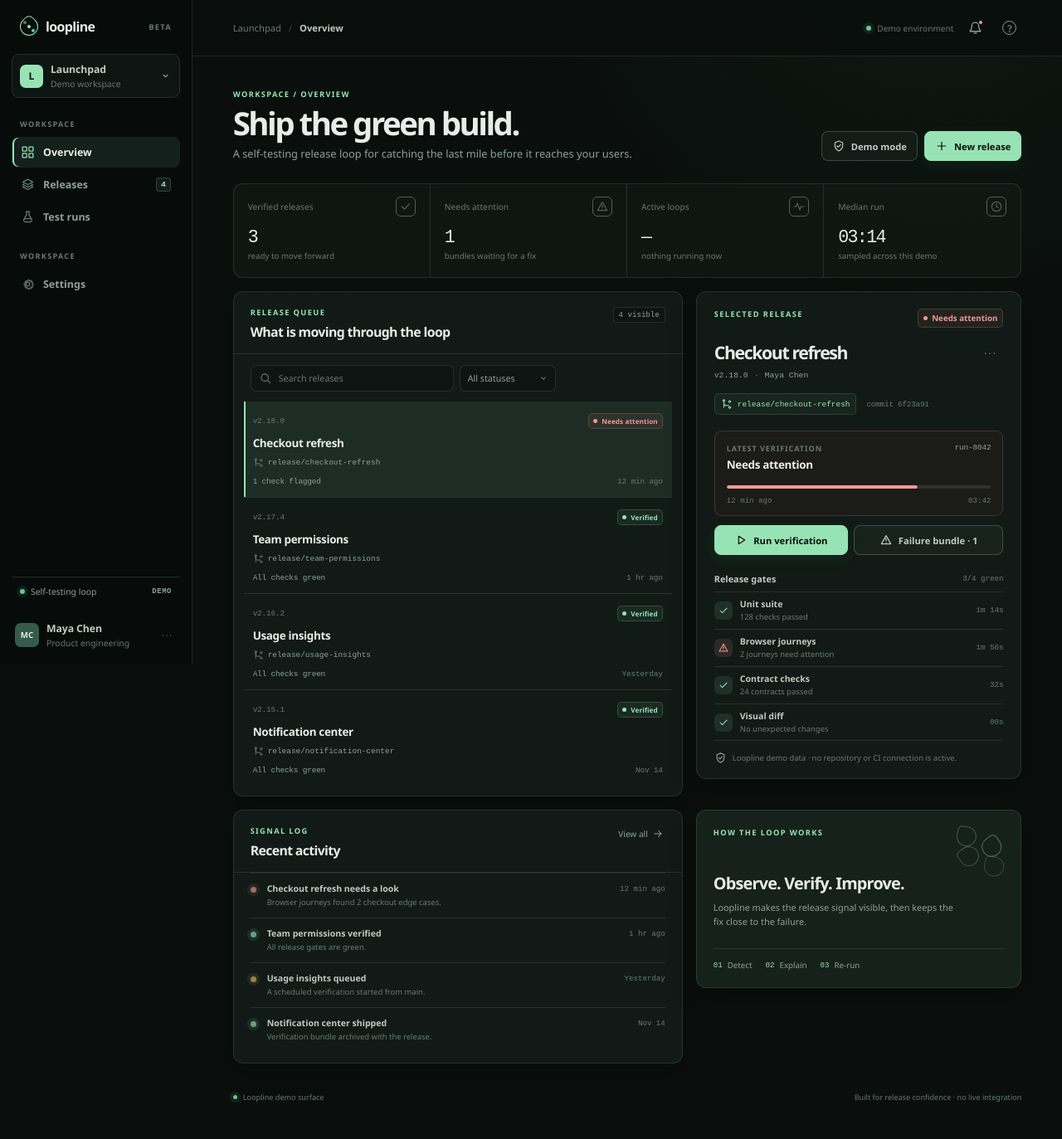
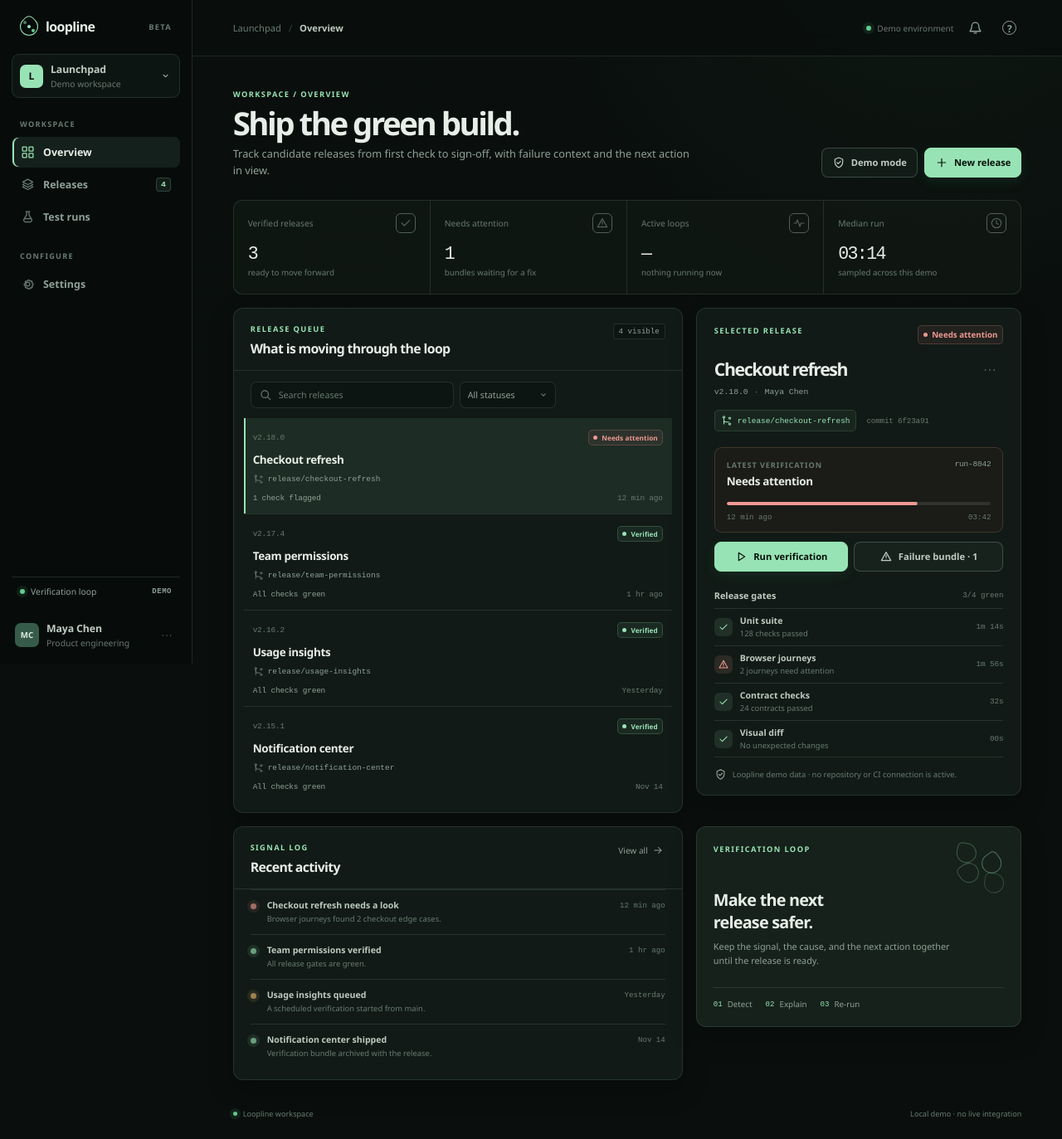
Before and after one commit to hemanthreddykoduru/Loopline, a React (Vite) app: page / in a window 1280 px wide. Shown: the whole page at 83% size. Built offline with nearby package versions, Linux system fonts and the light colour scheme.

Commit message:
style(ui): polish Loopline product system

```diff
--- a/index.html
+++ b/index.html
@@ -4,7 +4,11 @@
     <meta charset="UTF-8" />
     <meta name="viewport" content="width=device-width, initial-scale=1.0" />
     <meta name="theme-color" content="#08110f" />
-    <meta name="description" content="Loopline is a release verification cockpit for teams that ship with confidence." />
+    <meta name="description" content="A release verification cockpit for tracking checks, failures, and sign-off." />
+    <meta property="og:title" content="Loopline — Release verification cockpit" />
+    <meta property="og:description" content="Track candidate releases from first check to sign-off, with failure context and the next action in view." />
+    <meta property="og:type" content="website" />
+    <link rel="icon" href="favicon.svg" type="image/svg+xml" />
     <title>Loopline — Release verification cockpit</title>
   </head>
   <body>
--- a/src/App.jsx
+++ b/src/App.jsx
@@ -329,14 +329,14 @@ function CheckRow({ check }) {
 
 function PageHeading({ eyebrow, title, children, description }) {
   return (
-    <div className="page-heading">
+    <header className="page-heading">
       <div>
         <div className="eyebrow">{eyebrow}</div>
         <h1>{title}</h1>
         {description ? <p>{description}</p> : null}
       </div>
       {children ? <div className="page-heading-actions">{children}</div> : null}
-    </div>
+    </header>
   )
 }
 
@@ -589,7 +589,7 @@ function App() {
             <h2>{selectedRelease.name}</h2>
             <span className="detail-version">{selectedRelease.version} <span>·</span> {selectedRelease.owner}</span>
           </div>
-          <button type="button" className="icon-button" aria-label="More release options" title="More release options">
+           <button type="button" className="icon-button" aria-label="More release options" title="More release options" onClick={() => showNotice('Release actions are intentionally limited in this demo.')}>
             <Icon name="dots" size={18} />
           </button>
         </div>
@@ -683,7 +683,7 @@ function App() {
         <PageHeading
           eyebrow="Workspace / Overview"
           title="Ship the green build."
-          description="A self-testing release loop for catching the last mile before it reaches your users."
+          description="Track candidate releases from first check to sign-off, with failure context and the next action in view."
         >
           <button type="button" className="button button-secondary" onClick={() => showNotice('Loopline is running in demo mode.')}>
             <Icon name="shield" size={16} /> Demo mode
@@ -705,10 +705,10 @@ function App() {
           {renderDetailPanel()}
           {renderTimeline()}
           <section className="panel loop-panel">
-            <div className="panel-kicker">How the loop works</div>
-            <div className="loop-mark" aria-hidden="true"><span /><span /><span /><span /></div>
-            <h2>Observe. Verify. Improve.</h2>
-            <p>Loopline makes the release signal visible, then keeps the fix close to the failure.</p>
+             <div className="panel-kicker">Verification loop</div>
+             <div className="loop-mark" aria-hidden="true"><span /><span /><span /><span /></div>
+             <h2>Make the next release safer.</h2>
+             <p>Keep the signal, the cause, and the next action together until the release is ready.</p>
             <div className="loop-steps">
               <span><b>01</b> Detect</span>
               <span><b>02</b> Explain</span>
@@ -791,7 +791,7 @@ function App() {
         <PageHeading
           eyebrow="Workspace / Settings"
           title="Control the loop."
-          description="Shape how this demo reports signals, keeps history, and explains what happens next."
+          description="Shape how this workspace reports signals, keeps history, and explains what happens next."
         />
         <div className="settings-grid">
           <section className="panel settings-panel">
@@ -812,8 +812,8 @@ function App() {
           </section>
           <section className="panel settings-panel settings-about">
             <span className="about-badge"><Icon name="pulse" size={15} /> LOOPLINE / DEMO</span>
-            <h2>Self-testing, made legible.</h2>
-            <p>Loopline is a concept cockpit for a release loop that tests itself. It shows the decision surface without claiming a live integration.</p>
+             <h2>A clear release signal.</h2>
+             <p>Loopline keeps release evidence close to the decision it supports, without claiming a live repository connection.</p>
             <button type="button" className="button button-secondary" onClick={() => showNotice('No external services are connected in this demo.')}>
               <Icon name="external" size={15} /> About this demo
             </button>
@@ -832,6 +832,7 @@ function App() {
 
   return (
     <div className="app-shell">
+      <a className="skip-link" href="#main-content">Skip to content</a>
       <aside className="sidebar" aria-label="Primary navigation">
         <div className="brand-lockup">
           <span className="brand-orbit" aria-hidden="true"><span /></span>
@@ -845,43 +846,43 @@ function App() {
         </button>
         <nav className="primary-nav">
           <span className="nav-label">Workspace</span>
-          <button type="button" className={`nav-item ${activeView === 'overview' ? 'nav-item-active' : ''}`} onClick={() => setActiveView('overview')} data-testid="nav-overview">
+          <button type="button" className={`nav-item ${activeView === 'overview' ? 'nav-item-active' : ''}`} onClick={() => setActiveView('overview')} aria-current={activeView === 'overview' ? 'page' : undefined} data-testid="nav-overview">
             <Icon name="grid" size={17} /> <span>Overview</span>
           </button>
-          <button type="button" className={`nav-item ${activeView === 'releases' ? 'nav-item-active' : ''}`} onClick={() => setActiveView('releases')} data-testid="nav-releases">
+          <button type="button" className={`nav-item ${activeView === 'releases' ? 'nav-item-active' : ''}`} onClick={() => setActiveView('releases')} aria-current={activeView === 'releases' ? 'page' : undefined} data-testid="nav-releases">
             <Icon name="layers" size={17} /> <span>Releases</span><span className="nav-badge">{releases.length}</span>
           </button>
-          <button type="button" className={`nav-item ${activeView === 'runs' ? 'nav-item-active' : ''}`} onClick={() => setActiveView('runs')} data-testid="nav-test-runs">
+          <button type="button" className={`nav-item ${activeView === 'runs' ? 'nav-item-active' : ''}`} onClick={() => setActiveView('runs')} aria-current={activeView === 'runs' ? 'page' : undefined} data-testid="nav-test-runs">
             <Icon name="flask" size={17} /> <span>Test runs</span>
           </button>
-          <span className="nav-label nav-label-spaced">Workspace</span>
-          <button type="button" className={`nav-item ${activeView === 'settings' ? 'nav-item-active' : ''}`} onClick={() => setActiveView('settings')} data-testid="nav-settings">
+           <span className="nav-label nav-label-spaced">Configure</span>
+          <button type="button" className={`nav-item ${activeView === 'settings' ? 'nav-item-active' : ''}`} onClick={() => setActiveView('settings')} aria-current={activeView === 'settings' ? 'page' : undefined} data-testid="nav-settings">
             <Icon name="settings" size={17} /> <span>Settings</span>
           </button>
         </nav>
-        <div className="sidebar-bottom">
-          <div className="loop-status"><span className="live-dot" /> <span>Self-testing loop</span><strong>Demo</strong></div>
+         <div className="sidebar-bottom">
+           <div className="loop-status"><span className="live-dot" /> <span>Verification loop</span><strong>Demo</strong></div>
           <div className="sidebar-user">
             <span className="user-avatar">MC</span>
             <span><strong>Maya Chen</strong><small>Product engineering</small></span>
-            <button type="button" className="icon-button icon-button-small" aria-label="Open account menu"><Icon name="dots" size={16} /></button>
+            <button type="button" className="icon-button icon-button-small" aria-label="Open account menu" onClick={() => showNotice('Account actions are not connected in this demo.')}><Icon name="dots" size={16} /></button>
           </div>
         </div>
       </aside>
 
-      <main className="main-content">
+      <main className="main-content" id="main-content" tabIndex="-1">
         <header className="topbar">
           <div className="mobile-brand"><span className="brand-orbit" aria-hidden="true"><span /></span><strong>loopline</strong></div>
           <div className="topbar-breadcrumb"><span>Launchpad</span><span className="breadcrumb-slash">/</span><strong>{activeView === 'runs' ? 'Test runs' : activeView[0].toUpperCase() + activeView.slice(1)}</strong></div>
           <div className="topbar-actions">
             <span className="connection-note"><span className="live-dot" /> Demo environment</span>
-            <button type="button" className="topbar-icon" aria-label="Notifications" onClick={() => showNotice('No new notifications in the demo workspace.')}><Icon name="bell" size={17} /><span className="notification-dot" /></button>
+            <button type="button" className="topbar-icon" aria-label="Notifications" onClick={() => showNotice('No new notifications in the demo workspace.')}><Icon name="bell" size={17} /></button>
             <button type="button" className="topbar-icon" aria-label="Open help" onClick={() => showNotice('Loopline keeps the failure close to its suggested fix.')}><span className="help-mark">?</span></button>
           </div>
         </header>
 
         <div className="page-content">{renderPage()}</div>
-        <footer className="app-footer"><span><span className="footer-pulse" /> Loopline demo surface</span><span>Built for release confidence · no live integration</span></footer>
+       <footer className="app-footer"><span><span className="footer-pulse" /> Loopline workspace</span><span>Local demo · no live integration</span></footer>
       </main>
 
       {notice ? <div className="toast" role="status" aria-live="polite"><span className="toast-icon"><Icon name="check" size={15} /></span>{notice}</div> : null}
@@ -943,7 +944,7 @@ function App() {
                   {formErrors.branch ? <small id="branch-error" className="form-error">{formErrors.branch}</small> : null}
                 </label>
               </div>
-              <div className="form-hint"><Icon name="shield" size={14} /> Required fields create a queued demo release. No repository access is needed.</div>
+               <div className="form-hint"><Icon name="shield" size={14} /> Required fields create a queued release. No repository access is needed.</div>
               <div className="modal-actions">
                 <button type="button" className="button button-quiet" onClick={() => setNewReleaseOpen(false)} data-testid="cancel-new-release">Cancel</button>
                 <button type="submit" className="button button-primary" data-testid="create-release"><Icon name="plus" size={16} /> Create release</button>
--- a/src/styles.css
+++ b/src/styles.css
@@ -23,6 +23,13 @@
   --rose: #ef9992;
   --rose-dim: rgba(239, 153, 146, 0.12);
   --shadow: rgba(1, 7, 5, 0.32);
+  --shadow-deep: rgba(1, 7, 5, 0.42);
+  --ease-standard: cubic-bezier(0.32, 0.72, 0, 1);
+  --ease-emphasized: cubic-bezier(0.2, 0.8, 0.2, 1);
+  --z-sticky: 5;
+  --z-overlay: 15;
+  --z-toast: 20;
+  font-variant-numeric: tabular-nums;
 }
 
 * {
@@ -32,6 +39,7 @@
 html {
   min-width: 320px;
   background: var(--ink);
+  scroll-behavior: smooth;
 }
 
 body {
@@ -41,6 +49,7 @@ body {
   font-size: 15px;
   background: var(--ink);
   color: var(--cream);
+  font-feature-settings: "kern" 1, "liga" 1;
 }
 
 ::selection {
@@ -107,6 +116,30 @@ button:disabled {
   border: 0;
 }
 
+.skip-link {
+  position: fixed;
+  top: 12px;
+  left: 12px;
+  z-index: var(--z-toast);
+  padding: 9px 12px;
+  color: var(--ink);
+  font-size: 0.72rem;
+  font-weight: 700;
+  text-decoration: none;
+  border-radius: 7px;
+  background: var(--mint);
+  transform: translateY(-150%);
+  transition: transform 180ms var(--ease-standard);
+}
+
+.skip-link:focus {
+  transform: translateY(0);
+}
+
+.main-content:focus {
+  outline: 0;
+}
+
 .app-shell {
   position: relative;
   display: grid;
@@ -437,7 +470,7 @@ button:disabled {
   display: flex;
   position: sticky;
   top: 0;
-  z-index: 5;
+  z-index: var(--z-sticky);
   min-height: 68px;
   align-items: center;
   justify-content: space-between;
@@ -500,24 +533,15 @@ button:disabled {
   transform: none;
 }
 
-.notification-dot {
-  position: absolute;
-  top: 5px;
-  right: 5px;
-  width: 4px;
-  height: 4px;
-  border-radius: 50%;
-  background: var(--rose);
-}
-
 .help-mark {
   display: grid;
   width: 17px;
   height: 17px;
   place-items: center;
   color: var(--muted);
-  font-family: Georgia, serif;
+  font-family: inherit;
   font-size: 0.75rem;
+  font-weight: 750;
   border: 1px solid currentColor;
   border-radius: 50%;
 }
@@ -583,6 +607,7 @@ button:disabled {
   font-weight: 650;
   letter-spacing: -0.065em;
   line-height: 1;
+  text-wrap: balance;
 }
 
 .page-heading p {
@@ -591,6 +616,7 @@ button:disabled {
   color: var(--muted);
   font-size: 0.8rem;
   line-height: 1.55;
+  text-wrap: pretty;
 }
 
 .page-heading-actions {
@@ -662,6 +688,15 @@ button:disabled {
   background: rgba(152, 227, 181, 0.06);
 }
 
+.icon-button:active:not(:disabled),
+.topbar-icon:active:not(:disabled),
+.nav-item:active:not(:disabled),
+.release-card:active,
+.run-row:active,
+.text-button:active {
+  transform: translateY(1px) scale(0.985);
+}
+
 .metric-grid {
   display: grid;
   grid-template-columns: repeat(4, minmax(0, 1fr));
@@ -686,20 +721,6 @@ button:disabled {
 
 .metric-card:last-child {
   border-right: 0;
-}
-
-.metric-card::after {
-  position: absolute;
-  right: -15px;
-  bottom: -26px;
-  width: 96px;
-  height: 96px;
-  content: "";
-  opacity: 0.09;
-  border: 1px solid currentColor;
-  border-radius: 50%;
-  box-shadow: 0 0 0 13px transparent, 0 0 0 14px currentColor, 0 0 0 27px transparent, 0 0 0 28px currentColor;
-  display: none;
 }
 
 .metric-mint { color: var(--mint); }
@@ -779,6 +800,7 @@ button:disabled {
   font-size: 0.99rem;
   font-weight: 650;
   letter-spacing: -0.04em;
+  text-wrap: balance;
 }
 
 .panel-count {
@@ -879,7 +901,7 @@ button:disabled {
   border-top: 1px solid var(--line);
   border-radius: 0;
   background: transparent;
-  transition: background 160ms ease, box-shadow 160ms ease;
+  transition: background 160ms var(--ease-standard), box-shadow 160ms var(--ease-standard), transform 160ms var(--ease-standard);
 }
 
 .release-card:first-child {
@@ -1494,7 +1516,7 @@ button:disabled {
   cursor: pointer;
   border-top: 1px solid var(--line);
   background: transparent;
-  transition: background 160ms ease;
+  transition: background 160ms var(--ease-standard), transform 160ms var(--ease-standard);
 }
 
 .run-row:hover {
@@ -1533,7 +1555,7 @@ button:disabled {
 
 .run-row > .icon {
   color: var(--muted-dark);
-  transition: color 160ms ease;
+  transition: color 160ms var(--ease-standard), transform 160ms var(--ease-standard);
 }
 
 .run-row:hover > .icon {
@@ -1699,7 +1721,7 @@ button:disabled {
   position: fixed;
   right: 22px;
   bottom: 22px;
-  z-index: 20;
+  z-index: var(--z-toast);
   display: flex;
   max-width: min(390px, calc(100vw - 28px));
   align-items: center;
@@ -1710,8 +1732,8 @@ button:disabled {
   border: 1px solid rgba(152, 227, 181, 0.28);
   border-radius: 9px;
   background: rgba(15, 28, 22, 0.97);
-  box-shadow: 0 16px 38px rgba(0, 0, 0, 0.32);
-  animation: toast-in 240ms cubic-bezier(0.2, 0.8, 0.2, 1) both;
+  box-shadow: 0 16px 38px var(--shadow-deep);
+  animation: toast-in 240ms var(--ease-emphasized) both;
 }
 
 .toast-icon {
@@ -1733,12 +1755,12 @@ button:disabled {
 .modal-layer {
   position: fixed;
   inset: 0;
-  z-index: 15;
+  z-index: var(--z-overlay);
   display: flex;
   justify-content: flex-end;
   background: rgba(2, 8, 6, 0.74);
   backdrop-filter: blur(8px);
-  animation: fade-in 180ms ease both;
+  animation: fade-in 180ms var(--ease-standard) both;
 }
 
 .modal-layer-centered {
@@ -1761,8 +1783,8 @@ button:disabled {
   overflow-y: auto;
   border-left: 1px solid rgba(239, 153, 146, 0.24);
   background: var(--surface);
-  box-shadow: -18px 0 56px rgba(0, 0, 0, 0.3);
-  animation: drawer-in 270ms cubic-bezier(0.2, 0.8, 0.2, 1) both;
+  box-shadow: -18px 0 56px var(--shadow-deep);
+  animation: drawer-in 270ms var(--ease-emphasized) both;
 }
 
 @keyframes drawer-in {
@@ -1990,8 +2012,8 @@ button:disabled {
   border: 1px solid rgba(152, 227, 181, 0.22);
   border-radius: 12px;
   background: var(--surface);
-  box-shadow: 0 22px 70px rgba(0, 0, 0, 0.38);
-  animation: modal-in 230ms cubic-bezier(0.2, 0.8, 0.2, 1) both;
+  box-shadow: 0 22px 70px var(--shadow-deep);
+  animation: modal-in 230ms var(--ease-emphasized) both;
 }
 
 @keyframes modal-in {
@@ -2394,6 +2416,18 @@ button:disabled {
   }
 }
 
+@media (prefers-reduced-transparency: reduce) {
+  .topbar {
+    background: var(--ink);
+    backdrop-filter: none;
+  }
+
+  .modal-layer {
+    background: rgba(2, 8, 6, 0.92);
+    backdrop-filter: none;
+  }
+}
+
 @media (prefers-reduced-motion: reduce) {
   *,
   *::before,
```
Also changed, not shown: public/favicon.svg (added).
